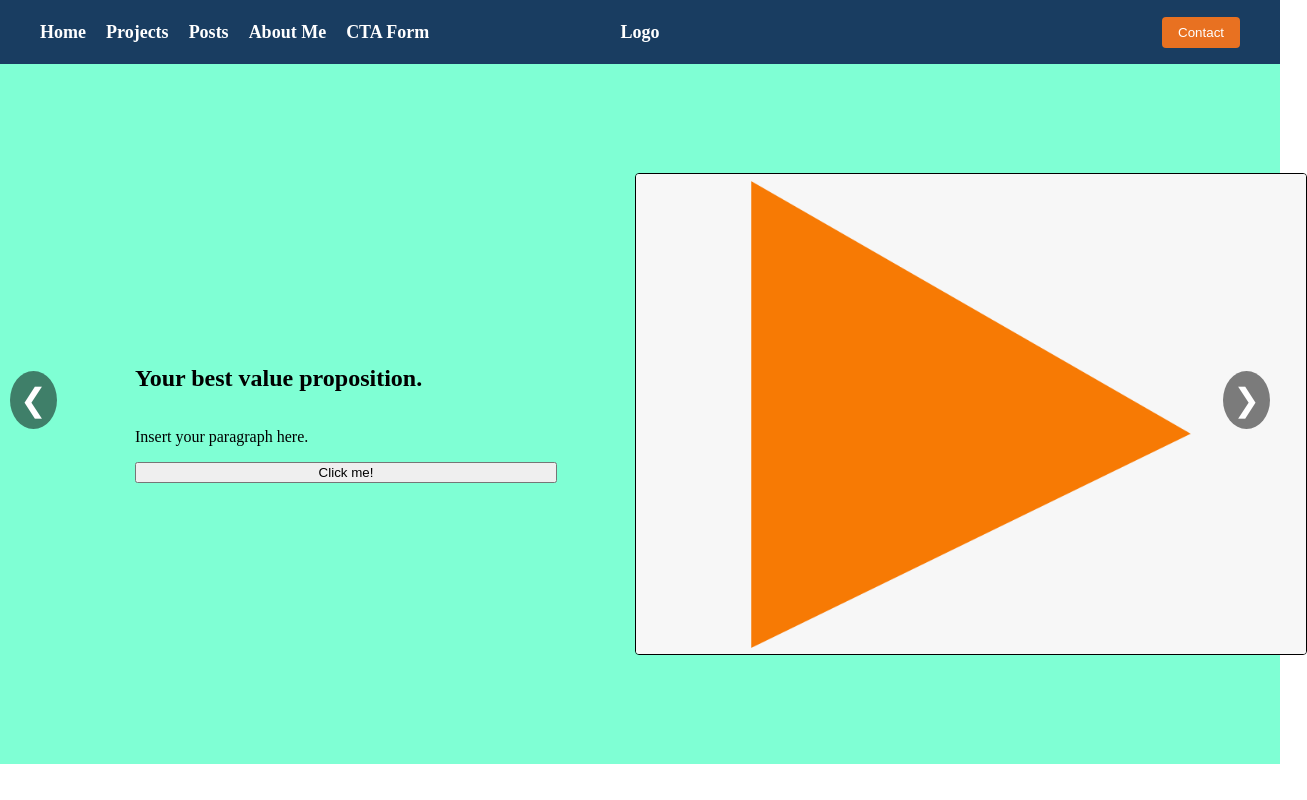
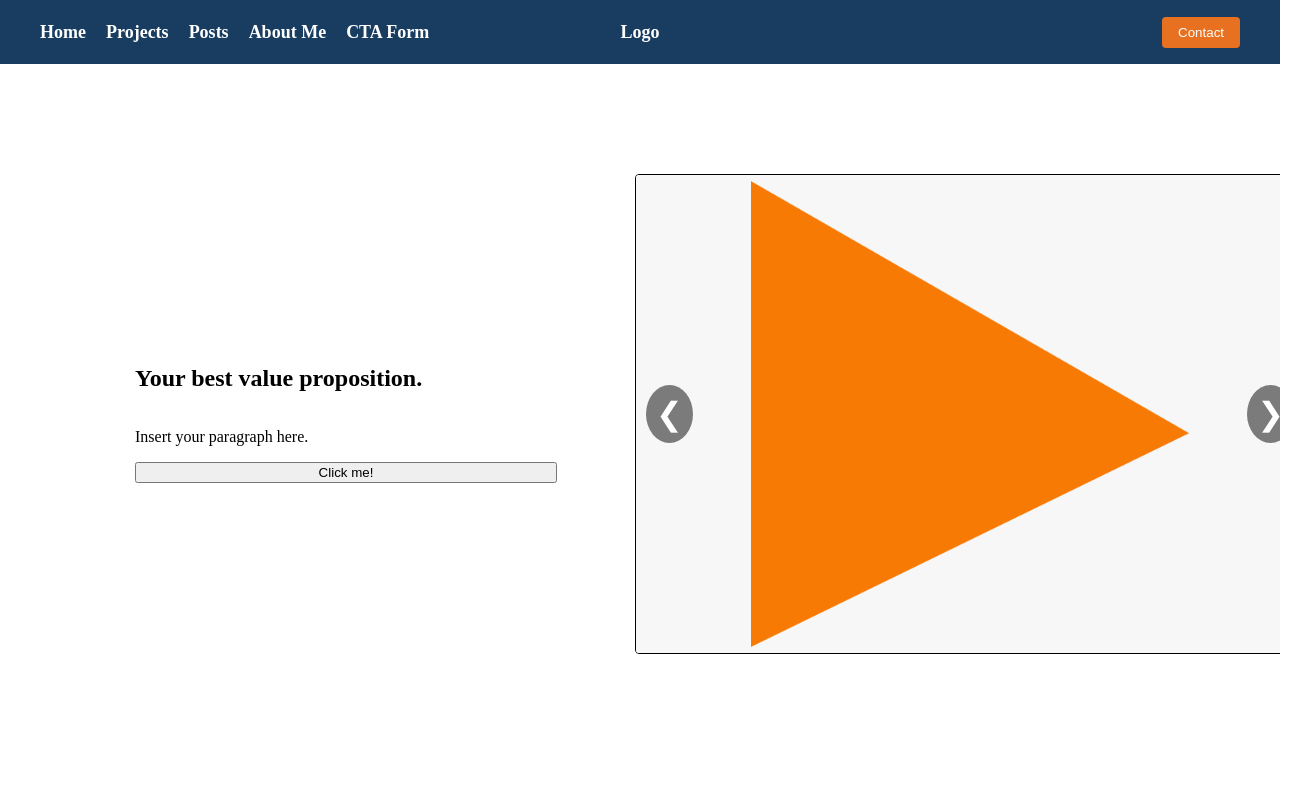
Before and after one commit to Laelys/portofolio_project, a React (Vite) app: page / in a window 1280 px wide. Shown: the whole page, 1307 px wide, since content can reach past the window. Built offline with nearby package versions, Linux system fonts and the light colour scheme.

Commit message:
fixed carousel issue
carousel was going outside of it's specified container

```diff
--- a/src/styling/carousel.css
+++ b/src/styling/carousel.css
@@ -1,8 +1,7 @@
 .carousel {
   width: 670px;
   height: 480px;
-  top: 110px;
-  left: 635px;
+  position: relative;
   border-radius: 4px;
   border: 1px solid #000;
   overflow: hidden;
--- a/src/styling/home.css
+++ b/src/styling/home.css
@@ -7,7 +7,7 @@
   margin: 0 auto;
   padding: 0 135px;
   box-sizing: border-box;
-  background-color: aquamarine;
+  overflow: hidden;
 }
 
 .container__text {
@@ -16,11 +16,12 @@
   display: flex;
   flex-direction: column;
   justify-content: center;
-  box-sizing: border-box;
 }
 
 .carousel {
   flex: 0 0 670px;
   height: 480px;
+  position: relative;
   margin-left: 78px;
+  box-sizing: border-box;
 }
```
